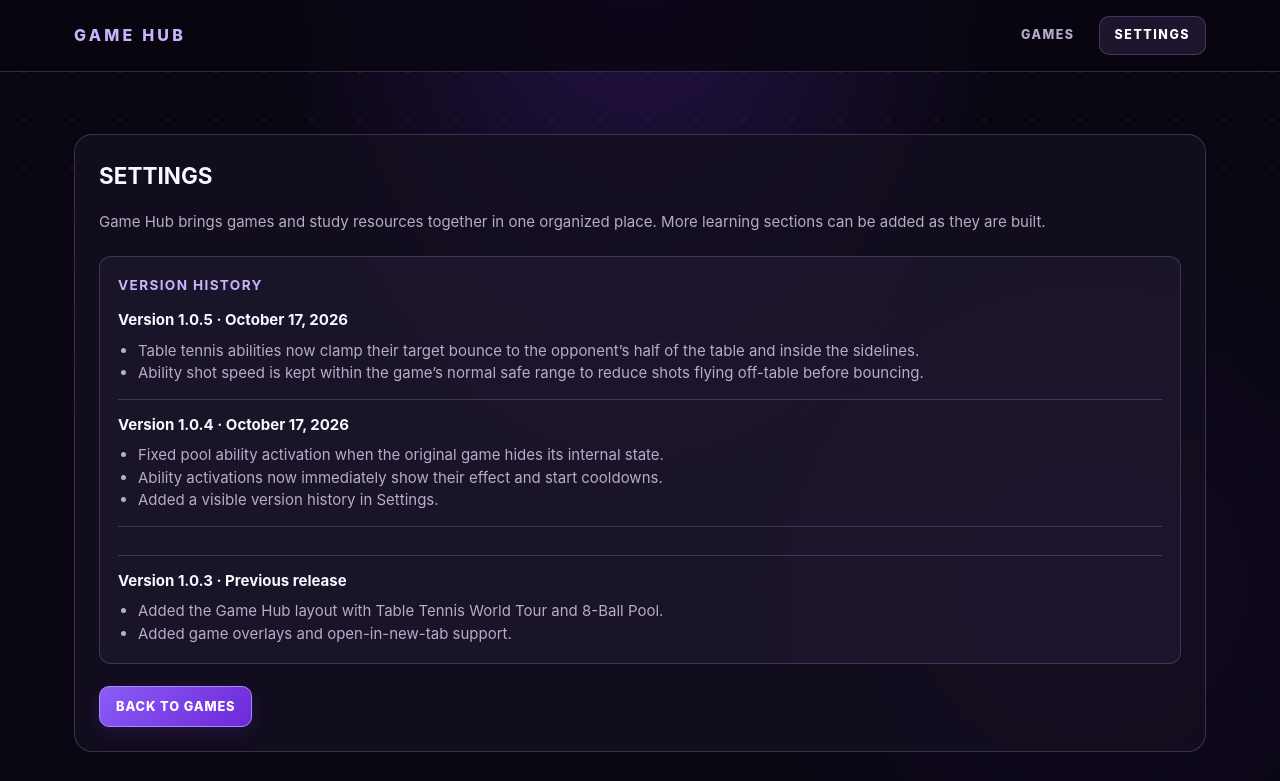
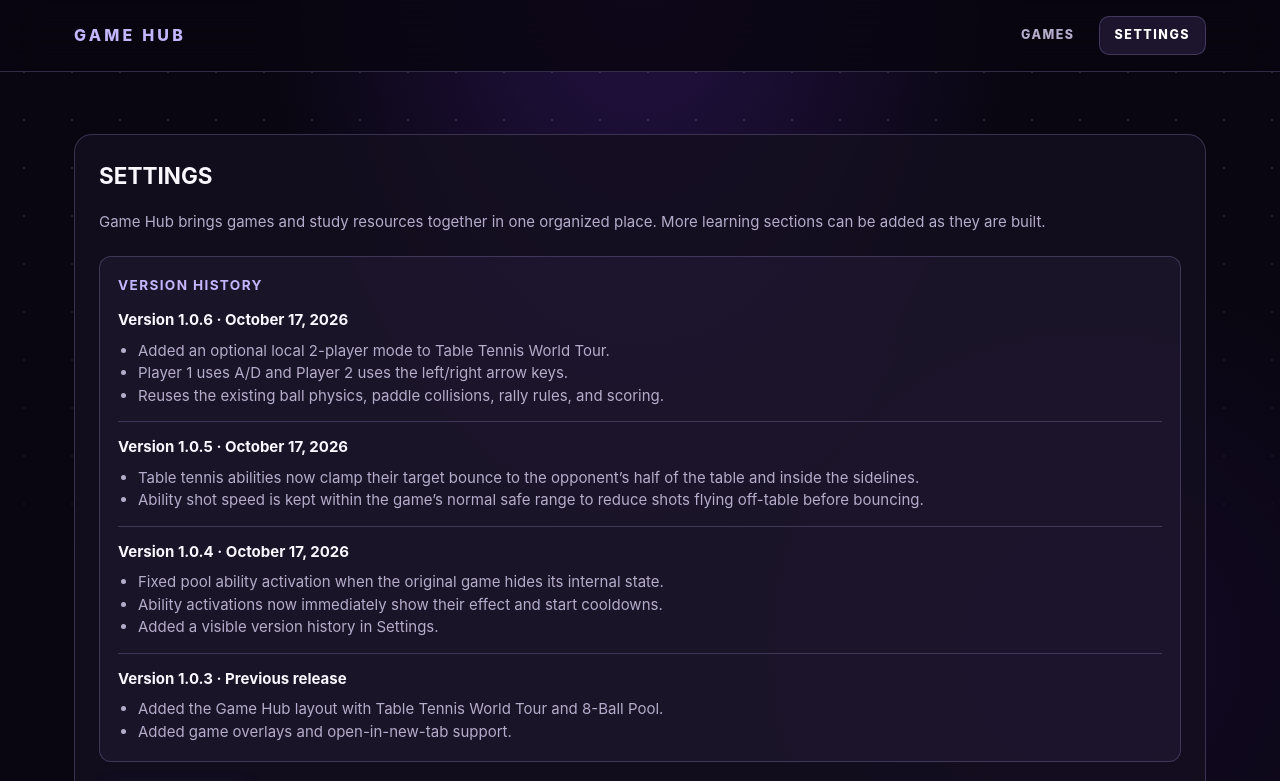
Before and after one commit to Gio-spec-beep/table-tennis, a plain HTML site: page index.html in a window 1280 px wide. Both pictures are taken after a click on the button "SETTINGS". Shown: the top 781 px of the page. Drawn offline with Linux system fonts and the light colour scheme.

Commit message:
Update game hub version history to 1.0.6

```diff
--- a/index.html
+++ b/index.html
@@ -109,7 +109,14 @@ footer{border-top:1px solid var(--line);padding:22px 24px;text-align:center;colo
     <section aria-labelledby="versionHistoryTitle" style="margin:22px 0;padding:18px;border:1px solid var(--line);border-radius:12px;background:rgba(167,139,250,.06)">
       <h3 id="versionHistoryTitle" style="margin:0 0 14px;color:var(--bright);letter-spacing:.1em;font-size:.85rem">VERSION HISTORY</h3>
       <article style="padding:0 0 14px;border-bottom:1px solid var(--line);margin-bottom:14px">
-        <article style="padding:0 0 14px;border-bottom:1px solid var(--line);margin-bottom:14px">
+        <strong>Version 1.0.6 · October 17, 2026</strong>
+        <ul style="margin:8px 0 0;padding-left:20px;color:var(--muted)">
+          <li>Added an optional local 2-player mode to Table Tennis World Tour.</li>
+          <li>Player 1 uses A/D and Player 2 uses the left/right arrow keys.</li>
+          <li>Reuses the existing ball physics, paddle collisions, rally rules, and scoring.</li>
+        </ul>
+      </article>
+      <article style="padding:0 0 14px;border-bottom:1px solid var(--line);margin-bottom:14px">
         <strong>Version 1.0.5 · October 17, 2026</strong>
         <ul style="margin:8px 0 0;padding-left:20px;color:var(--muted)">
           <li>Table tennis abilities now clamp their target bounce to the opponent’s half of the table and inside the sidelines.</li>
@@ -124,7 +131,6 @@ footer{border-top:1px solid var(--line);padding:22px 24px;text-align:center;colo
           <li>Added a visible version history in Settings.</li>
         </ul>
       </article>
-      </article>
       <article>
         <strong>Version 1.0.3 · Previous release</strong>
         <ul style="margin:8px 0 0;padding-left:20px;color:var(--muted)">
@@ -136,7 +142,7 @@ footer{border-top:1px solid var(--line);padding:22px 24px;text-align:center;colo
     <button class="play" onclick="showTab('games')">BACK TO GAMES</button>
   </section>
 </main>
-<footer>© 2026 · GAME HUB <span style="color:#a78bfa">/</span> Built for playing. <span class="site-version">VERSION 1.0.5</span></footer>
+<footer>© 2026 · GAME HUB <span style="color:#a78bfa">/</span> Built for playing. <span class="site-version">VERSION 1.0.6</span></footer>
 <div class="game-overlay" id="gameOverlay" role="dialog" aria-modal="true" aria-label="Game player">
   <div class="game-bar">
     <div class="game-title" id="gameTitle">🏓 &nbsp; TABLE TENNIS WORLD TOUR <span style="color:#a78bfa">· MODDED</span></div>
```
